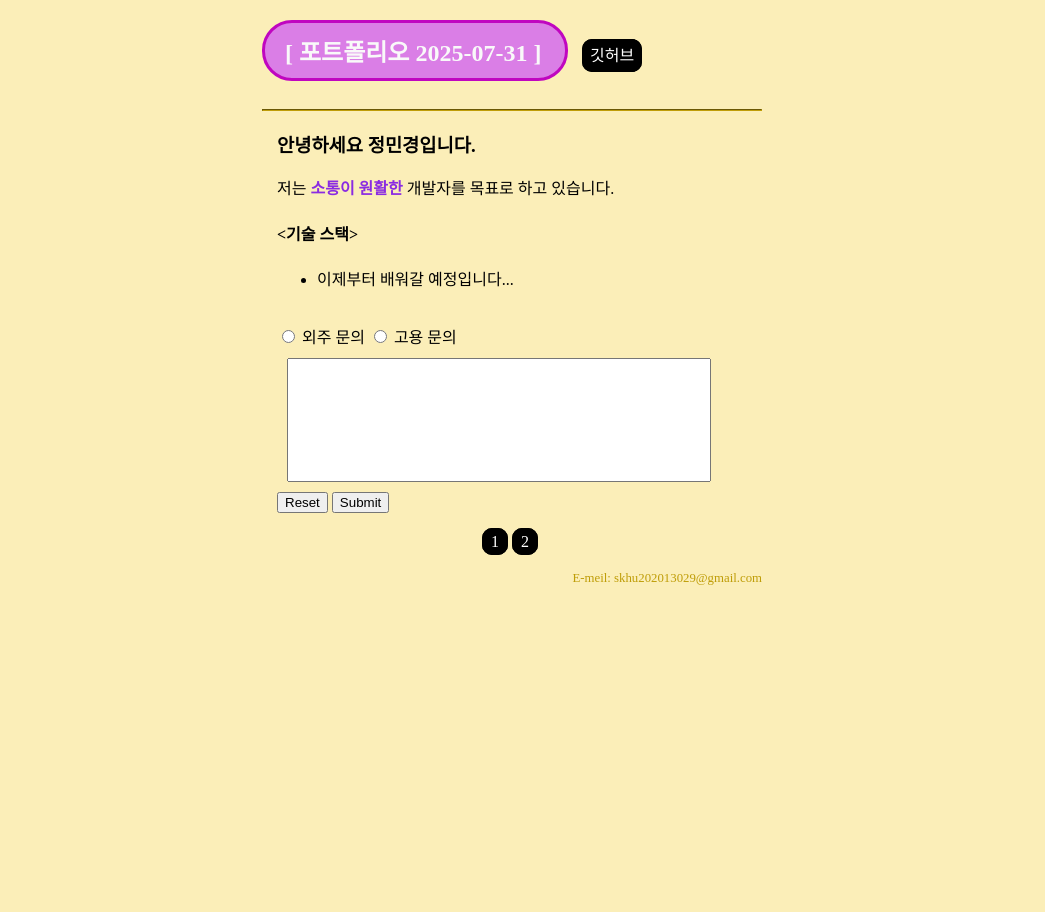
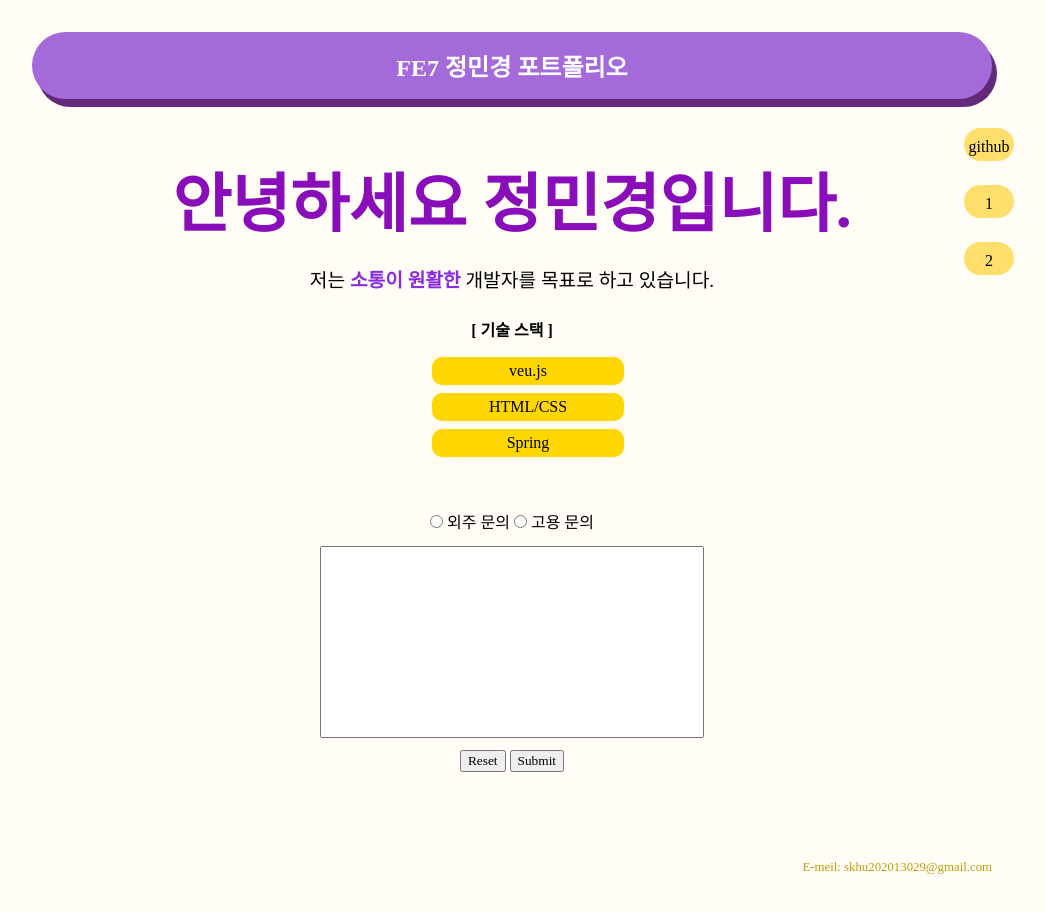
Before and after one commit to moming109/FE7ming, a plain HTML site: page index.html in a window 1280 px wide. Shown: the whole page, without its empty margins (128-1173 px from the left). Before the commit the page ends 800 px from the top, so only its background shows below. Drawn offline with Linux system fonts and the light colour scheme; a web font is replaced by a local one.

Commit message:
portfolio

```diff
--- a/index.html
+++ b/index.html
@@ -4,37 +4,53 @@
         <title>FE7 정민경 포트폴리오</title>
         <meta charset="UTF-8"> <!--국제 규격-->
         <meta name="viewport" content="">
+        <link rel=stylesheet href="./test.css">
         <script></script>
         <style>
         </style>
     </head>
-    <body style="width: 500px; margin: 0 auto; background-color:rgb(251, 238, 184);" >
+    <body>
 
         <header>
-            <nav style="margin: 0 auto;">
-                <div style="display: inline-block;">
-                    <h1 style="width:260px; border:rgb(192, 6, 192) 3px solid; padding: 10px 20px; border-radius: 30px; background-color: rgb(218, 126, 230); color: rgb(249, 249, 249);">
-                    [ 포트폴리오 2025-07-31 ]</h1>
-                </div>
-                <!--깃허브 주소-->
-                <div style="display: inline-block;">
-                    <a href="https://github.com/moming109/FE7ming" style="text-decoration: none; border: black 3px solid; padding: 5px; border-radius: 10px;; color: white; background-color: black; margin-left: 10px;">
-                        깃허브</a>
+            <nav class="topNav">
+                <div>
+                    <h1>FE7 정민경 포트폴리오</h1>
                 </div>
             </nav>
-            <hr style="border-color: rgb(191, 157, 8)">
+            <nav class="rightNav">
+                <div class="github">
+                    <a href="https://github.com/moming109/FE7ming">github</a>
+                    <a href="./index.html">1</a>
+                    <a href="./index2.html">2</a>
+                </div>
+            </nav>
         </header>
 
-        <main style="padding: 0px 15px; ">
+        <main>
+            <div>
                 <h3>안녕하세요 정민경입니다.</h3>
                 <p>저는 <b style="color: blueviolet;">소통이 원활한</b> 개발자를 목표로 하고 있습니다.</p>
-            <h4><기술 스택></h4>
-            <ul>
+            </div>
+
+            <div class="stack">
+                <h4>[ 기술 스택 ]</h4>
+                <ol>
                     <li>
-                    이제부터 배워갈 예정입니다...
+                        veu.js
+                        <p>미숙</p>
                     </li>
-            </ul>
+                    <li>
+                       HTML/CSS
+                       <p>미숙</p>
+                    </li>
+                    <li>
+                        Spring
+                        <p>미숙</p>
+                    </li>
+                </ol>
+            </div>
             <br>
+            <div class="form">
                 <form>
                     <!--문의 유형-->
                     <input type="radio" id="outsourcing" name="ask" value="Outsourcing">
@@ -43,22 +59,16 @@
                     <label for="employment">고용 문의</label>
                     <br>
                     <!--문의 텍스트 입력 칸-->
-                <input type="text" style="width: 400px; height: 100px; margin: 10px; padding: 10px;">
+                    <input type="text">
                     <br>
                     <input type="reset">
                     <input type="submit" value="Submit">
                 </form>
+            </div>
         </main>
 
         <footer>
-            <div style="margin: 20px 220px;">
-                <a href="./index.html" style="text-decoration: none; border: black solid 1px; background-color: black; padding: 4px 8px; color: white; border-radius: 10px;">
-                    1</a>
-                <a href="./index2.html" style="text-decoration: none; border: black solid 1px; background-color: black; padding: 4px 8px; color: white; border-radius: 10px;">
-                    2</a>
-            </div>
-            <p style="display: flex; flex-direction: row-reverse; font-size: 0.8em; color: rgb(191, 157, 8);" >
-                E-meil: skhu202013029@gmail.com</p>
+            <p>E-meil: skhu202013029@gmail.com</p>
         </footer>
 
     </body>
--- /dev/null
+++ b/test.css
@@ -0,0 +1,190 @@
+@font-face {
+    font-family: 'Giants-Inline';
+    src: url('https://fastly.jsdelivr.net/gh/projectnoonnu/noonfonts_2307-1@1.1/Giants-Inline.woff2') format('woff2');
+    font-weight: normal;
+    font-style: normal;
+}
+
+@font-face {
+    font-family: 'Pretendard-Regular';
+    src: url('https://fastly.jsdelivr.net/gh/Project-Noonnu/noonfonts_2107@1.1/Pretendard-Regular.woff') format('woff');
+    font-weight: 400;
+    font-style: normal;
+}
+
+* {
+    margin: 0 auto;
+    box-sizing: border-box;
+    font-family: 'Pretendard-Regular';
+}
+
+body{
+    background-color:rgb(255, 253, 246);
+    margin: 4vh 20vh;
+    min-width: 70vw;
+    max-width: 1000px;
+    height: 1000px;
+}
+
+.topNav{
+    margin: 2vh auto;
+    padding: 2vh 2vh;
+    background-color: rgb(164, 106, 217);
+    border-radius: 200px;
+    color: white;
+    box-shadow: 5px 8px rgb(100, 41, 121);
+}
+
+.topNav > div{
+    display: block;
+    text-align: center;
+    width: 20vw;
+    min-width: 25vw;
+}
+
+.rightNav{
+    margin-left:72vw;
+    position: fixed;
+    top: 16vh;
+}
+
+.rightNav div a:hover{
+    background-color: gold;
+}
+
+.rightNav div a{
+    display: block;
+    margin-bottom: 3vh;
+    border-radius: 20px;
+    padding-top: 10px;
+    text-align: center;
+    font-weight: 300;
+    color: black;
+    background-color: rgb(255, 223, 108);
+}
+
+header div a{
+    text-decoration: none;
+    padding: 5px;
+    border-radius: 10px;
+    color: white;
+    background-color: black;
+    margin-left: 10px;
+}
+
+main{
+    padding: 3vw;
+}
+
+main>div{
+    margin-bottom: 3vh;
+    text-align: center;
+}
+
+main div h3{
+    font-family: 'Giants-Inline';
+    font-size: 4em;
+    color: rgb(137, 14, 185);
+}
+
+main div p{
+    margin-top: 1em;
+    font-size: 1.2em;
+}
+
+main div h4{
+    text-align: left;
+    margin-bottom: 1em;
+}
+.stack{
+    width: 20vw;
+    text-align: center;
+    display: block;
+    margin: 0 auto;
+}
+
+.stack h4{
+    display: block;
+    text-align: center;
+}
+
+ol{
+    width: 20vw;
+    margin: 0 auto;
+    padding: 0 auto;
+}
+
+li{
+    margin: 1vh;
+    padding: 0.4vw 1vw;
+    border-radius: 10px;
+    list-style-type: none;
+    text-align: center;
+    width: 15vw;
+    background-color: gold;
+}
+
+li:hover{
+    background-color: orange;
+
+}
+
+li p{
+    display: none;
+}
+
+li:hover p{
+    display: inline;
+    font-size: 0.9em;
+    background-color: orange;
+
+}
+.form{
+    padding: 2vw;
+    text-align: center;
+}
+
+footer p{
+    display: flex;
+    flex-direction: row-reverse;
+    font-size: 0.8em;
+    color: rgb(191, 157, 8);
+}
+
+hr{
+    border-color: rgb(191, 157, 8)
+}
+
+table{
+    border: rgb(127, 101, 7) solid 0.2em;
+    text-align: center;
+    width: 25vw;
+    padding: 4vw;
+    background-color: rgb(255, 251, 227);
+    border-collapse: collapse;
+}
+
+td{
+    border: rgb(127, 101, 7) solid 0.2em;
+    padding: 1vw;
+}
+
+td:nth-child(1){
+    background-color:rgb(255, 222, 137);
+    padding: 1vw;
+}
+
+
+input[type="text"]{
+    width: 30vw;
+    height: 15vw;
+    margin: 1vw;
+    padding: 1vw;
+}
+
+input[type="summit"]{
+    width: 400px;
+    height: 100px;
+    margin: 10px;
+    padding: 10px;
+}
```
Also changed, not shown: index2.html (+25 -27 lines). Lines whose indentation alone changed are shown as unchanged.
